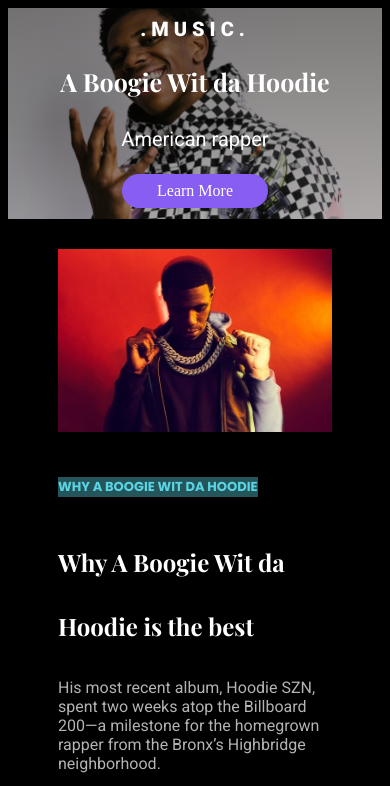
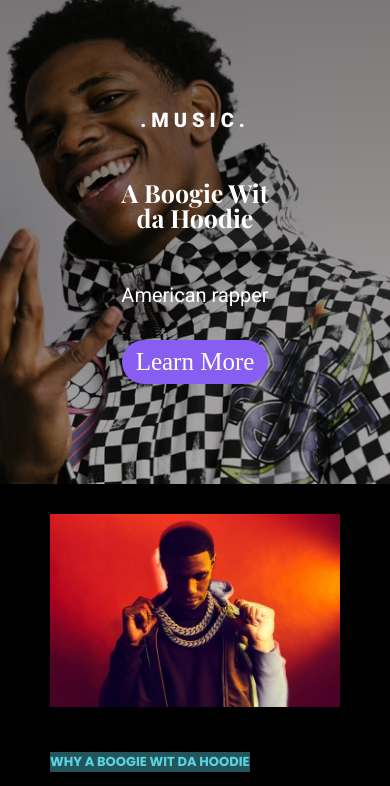
Before and after one commit to kalizink/a-booggie-responsive-add-on-project, a plain HTML site: page index.html in a window 390 px wide. Shown: the top 786 px of the page. Drawn offline with nearby package versions, Linux system fonts and the light colour scheme; a web font is replaced by a local one.

Commit message:
Adjusted page 1 CSS and responsiveness, added link

```diff
--- a/index.html
+++ b/index.html
@@ -32,11 +32,14 @@
 				<h2>.MUSIC.</h2>
 				<h1>A Boogie Wit da Hoodie</h1>
 				<p>American rapper</p>
-				<a href="#" title="Learn more" class="learn-more-link">Learn More</a>
+
+				<a href="#why-boogie" title="Learn more" class="learn-more-link"
+					>Learn More</a
+				>
 			</header>
 			<!-- why boogie start -->
 			<main>
-				<section>
+				<section id="why-boogie">
 					<div class="grid grid-2-col">
 						<div>
 							<img
@@ -197,7 +200,6 @@
 			<!-- card page end -->
 			<!-- song section start -->
 			<section>
-
 				<h3 class="text-center">More top songs of 2024</h3>
 				<div class="grid song-grid">
 					<div>
--- a/src/style.css
+++ b/src/style.css
@@ -2,11 +2,15 @@
 	--roboto: "Roboto", sans-serif;
 	--playfair: "Playfair Display", serif;
 	--poppins: "Poppins", sans-serif;
+	--link-hover-color: #6445b2;
 }
 
 body {
+	/* **** FIXXX THIS */
 	background: black;
 	color: white;
+	margin: 0;
+	padding: 0;
 }
 .container {
 	max-width: 1400px;
@@ -109,32 +113,35 @@ header {
 
 header h1 {
 	font-family: var(--playfair);
-	font-size: 45px;
+	font-size: 55px;
 	font-weight: 700;
 	line-height: 1;
 	margin: 30px 0;
+	padding: 10px;
 }
 header h2 {
 	font-family: var(--roboto);
-	font-size: 24px;
+	font-size: 35px;
 	font-weight: 900;
 	line-height: 1;
 	letter-spacing: 5px;
 	margin: 0;
+	padding: 10px;
 }
 
 header p {
 	font-family: var(--roboto);
-	font-size: 40px;
+	font-size: 45px;
 	font-weight: 400;
 	line-height: 1.5;
 	text-align: center;
 	margin: 0;
+	padding: 10px;
 }
 header a {
 	background: #885df1;
 	color: white;
-	padding: 16px 32px;
+	padding: 25px 35px;
 	border-radius: 50px;
 	text-align: center;
 	max-width: 146px;
@@ -142,6 +149,10 @@ header a {
 	margin-top: 20px;
 	display: block;
 	text-decoration: none;
+	font-size: 25px;
+}
+header a:hover {
+	background: #6445b2;
 }
 main {
 	padding: 0 20px;
@@ -267,7 +278,7 @@ footer a {
 }
 @media (max-width: 900px) {
 	header {
-		padding: 11px;
+		padding: 100px;
 	}
 	header h1 {
 		font-size: 25px;
```
